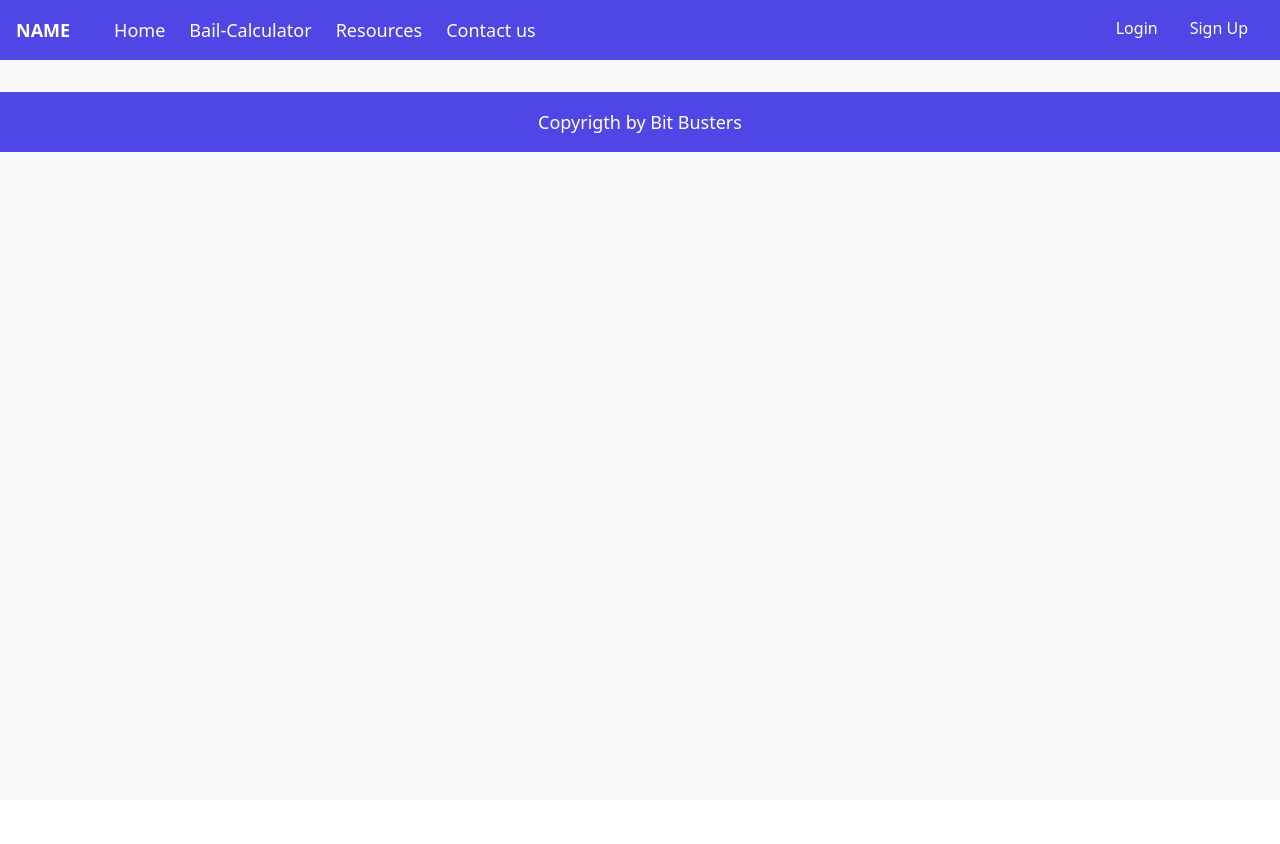
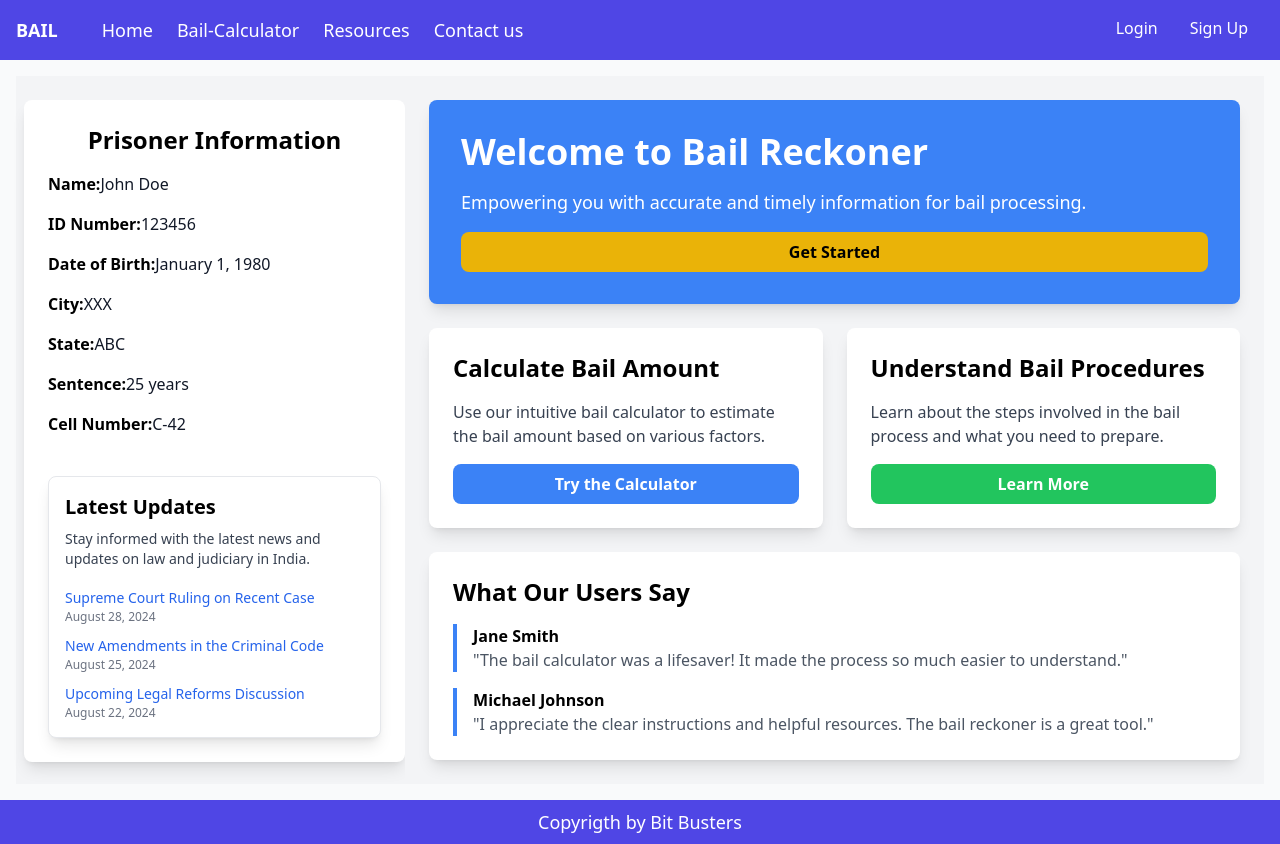
Before and after one commit to Vedant3708/E_commerce, a React (Vite) app in the folder Frontend/: page /content in a window 1280 px wide. Before the commit the page ends 800 px from the top, so only its background shows below. Built offline with nearby package versions, Linux system fonts and the light colour scheme.

Commit message:
content page updated

```diff
--- a/Frontend/src/App.jsx
+++ b/Frontend/src/App.jsx
@@ -14,7 +14,7 @@ const App = () => {
         {/* <Content /> */}
         <div className="container mx-auto p-4">
           <Routes>
-            <Route path="/" element={<Content />} />
+            <Route path="/content" element={<Content />} />
             <Route path="/login" element={<LoginPage />} />
             <Route path="/signup" element={<SignupPage />} />
           </Routes>
--- a/Frontend/src/components/Footer.jsx
+++ b/Frontend/src/components/Footer.jsx
@@ -2,7 +2,7 @@ import React from 'react';
 
 const Footer = () => {
     return (
-        <div className="bg-indigo-600 p-4 text-white text-lg text-center">
+        <div className="bg-indigo-600 p-2 text-white text-lg text-center">
             Copyrigth by Bit Busters
         </div>
     );
--- a/Frontend/src/components/Login.jsx
+++ b/Frontend/src/components/Login.jsx
@@ -5,7 +5,7 @@ import FormInput from './FormInput';
 
 const Login = () => {
   return (
-    <div className=" mx-auto w-2/5 h-3/5 mt-10 mb-10 p-4 bg-white shadow-md rounded-md">
+    <div className=" mx-auto w-2/5 h-3/5 mt-0 mb-10 p-4 bg-white shadow-md rounded-md">
       <h1 className="text-2xl font-bold mb-4 text-center">Login</h1>
       <Formik
         initialValues={{ aadhaar: '', password: '' }}
--- a/Frontend/src/components/NavBar.jsx
+++ b/Frontend/src/components/NavBar.jsx
@@ -6,12 +6,13 @@ const NavBar = () => {
     <nav className="bg-indigo-600 p-4">
       <div className="container mx-auto flex justify-between">
         <div className='flex '>
-        <h1 className="text-white text-lg font-bold mr-8">NAME</h1>
-        <p className='text-white text-lg mr-3 ml-3'>Home</p>
+        <h1 className="text-white text-lg font-bold mr-8">BAIL</h1>
+        <Link to="/content" className="text-white text-lg mr-3 ml-3 hover:bg-indigo-700">Home</Link>
         <p className='text-white text-lg mr-3 ml-3'>Bail-Calculator</p>
         <p className='text-white text-lg mr-3 ml-3'>Resources</p>
         <p className='text-white text-lg mr-3 ml-3'>Contact us</p></div>
         <div >
+
           <Link to="/login" className="text-white px-4 py-2 hover:bg-indigo-700 rounded">Login</Link>
           <Link to="/signup" className="text-white px-4 py-2 hover:bg-indigo-700 rounded">Sign Up</Link>
         </div>
--- a/Frontend/src/components/Signup.jsx
+++ b/Frontend/src/components/Signup.jsx
@@ -121,6 +121,17 @@ function Signup() {
           <Field type="text" id="aadhaar" name="aadhaar" className="mt-1 block w-full px-3 py-2 border border-gray-300 rounded-md shadow-sm focus:outline-none focus:ring-indigo-500 focus:border-indigo-500 sm:text-sm" />
           <ErrorMessage name="aadhaar" component="div" className="text-red-500 text-sm mt-1" />
         </div>
+        <div className="mb-4">
+        <label htmlFor="aadhaarCard" className="block text-sm font-medium text-gray-700">Upload Aadhaar Card</label>
+        <input
+          type="file"
+          id="aadhaarCard"
+          name="aadhaarCard"
+          accept="image/*,application/pdf"
+          className="mt-1 block w-full px-3 py-2 border border-gray-300 rounded-md shadow-sm focus:outline-none focus:ring-indigo-500 focus:border-indigo-500 sm:text-sm"
+        />
+        <ErrorMessage name="aadhaarCard" component="div" className="text-red-500 text-sm mt-1" />
+      </div>
 
         <div className="mb-4">
           <label htmlFor="password" className="block text-sm font-medium text-gray-700">Password</label>
--- a/Frontend/src/components/content.jsx
+++ b/Frontend/src/components/content.jsx
@@ -1,12 +1,123 @@
 import React from 'react'
 const Content = () => {
   return (
-    <div className='min-h-screen bg-gray-50'>
-        <h1>Welcome to the website
-        </h1>
+<div className=' bg-gray-100 flex justify-start h-full'>
+    <div className='w-2/6 h-3/5 bg-white rounded-lg shadow-lg mt-6 ml-2 p-6'>
+    <h2 className='text-2xl font-bold text-center mb-4'>Prisoner Information</h2>
+    <div className='space-y-4'>
+      <div className='flex space evenly'>
+        <p className='font-semibold text-black'>Name: </p>
+        <p className='text-gray-900'>John Doe</p>
+      </div>
+      <div className='flex space evenly'>
+        <p className='font-semibold text-black'>ID Number:</p>
+        <p className='text-gray-900'>123456</p>
+      </div>
+      <div className='flex space evenly'>
+        <p className='font-semibold text-black'>Date of Birth:</p>
+        <p className='text-gray-900'>January 1, 1980</p>
+      </div>
+      <div className='flex space evenly'>
+        <p className='font-semibold text-black'>City:</p>
+        <p className='text-gray-900'>XXX</p>
+      </div>
+      <div className='flex space evenly'>
+        <p className='font-semibold text-black'>State:</p>
+        <p className='text-gray-900'>ABC</p>
+      </div>
+      <div className='flex space evenly'>
+        <p className='font-semibold text-black'>Sentence:</p>
+        <p className='text-gray-900'>25 years</p>
+      </div>
+      <div className='flex space evenly'>
+        <p className='font-semibold text-black'>Cell Number:</p>
+        <p className='text-gray-900'>C-42</p>
+      </div>
+    </div>
+    <div className="w-full max-w-sm mt-10 bg-white rounded-lg shadow-lg p-4 border border-gray-200">
+      <h2 className="text-xl font-bold mb-2">Latest Updates</h2>
+      <p className="text-gray-700 text-sm mb-4">
+        Stay informed with the latest news and updates on law and judiciary in India.
+      </p>
+      <ul className="space-y-2">
+        <li>
+          <a href="#" className="text-blue-600 hover:underline text-sm">
+            Supreme Court Ruling on Recent Case
+          </a>
+          <p className="text-gray-500 text-xs">August 28, 2024</p>
+        </li>
+        <li>
+          <a href="#" className="text-blue-600 hover:underline text-sm">
+            New Amendments in the Criminal Code
+          </a>
+          <p className="text-gray-500 text-xs">August 25, 2024</p>
+        </li>
+        <li>
+          <a href="#" className="text-blue-600 hover:underline text-sm">
+            Upcoming Legal Reforms Discussion
+          </a>
+          <p className="text-gray-500 text-xs">August 22, 2024</p>
+        </li>
+      </ul>
+    </div>
+    </div>
+    <div className='bg-gray-100 flex flex-col items-center p-6'>
+      {/* Hero Section */}
+      <section className='w-full max-w-6xl bg-blue-500 text-white rounded-lg shadow-lg p-8 mb-6'>
+        <h1 className='text-4xl font-bold mb-4'>Welcome to Bail Reckoner</h1>
+        <p className='text-lg mb-4'>
+          Empowering you with accurate and timely information for bail processing.
+        </p>
+        <button className='bg-yellow-500 text-black font-semibold py-2 px-4 rounded-lg hover:bg-yellow-400 transition'>
+          Get Started
+        </button>
+      </section>
 
+      {/* Information Sections */}
+      <section className='w-full max-w-4xl grid grid-cols-1 md:grid-cols-2 gap-6'>
+        <div className='bg-white rounded-lg shadow-lg p-6'>
+          <h2 className='text-2xl font-bold mb-4'>Calculate Bail Amount</h2>
+          <p className='text-gray-700 mb-4'>
+            Use our intuitive bail calculator to estimate the bail amount based on various factors.
+          </p>
+          <button className='bg-blue-500 text-white font-semibold py-2 px-4 rounded-lg hover:bg-blue-400 transition'>
+            Try the Calculator
+          </button>
+        </div>
 
+        <div className='bg-white rounded-lg shadow-lg p-6'>
+          <h2 className='text-2xl font-bold mb-4'>Understand Bail Procedures</h2>
+          <p className='text-gray-700 mb-4'>
+            Learn about the steps involved in the bail process and what you need to prepare.
+          </p>
+          <button className='bg-green-500 text-white font-semibold py-2 px-4 rounded-lg hover:bg-green-400 transition'>
+            Learn More
+          </button>
+        </div>
+      </section>
+
+      {/* Testimonials Section */}
+      <section className='w-full bg-white rounded-lg shadow-lg p-6 mt-6'>
+        <h2 className='text-2xl font-bold mb-4'>What Our Users Say</h2>
+        <div className='space-y-4'>
+          <div className='border-l-4 border-blue-500 pl-4'>
+            <p className='font-semibold'>Jane Smith</p>
+            <p className='text-gray-600'>
+              "The bail calculator was a lifesaver! It made the process so much easier to understand."
+            </p>
+          </div>
+          <div className='border-l-4 border-blue-500 pl-4'>
+            <p className='font-semibold'>Michael Johnson</p>
+            <p className='text-gray-600'>
+              "I appreciate the clear instructions and helpful resources. The bail reckoner is a great tool."
+            </p>
+          </div>
+        </div>
+      </section>
     </div>
+
+  </div>
+
   );
 };
 
```
